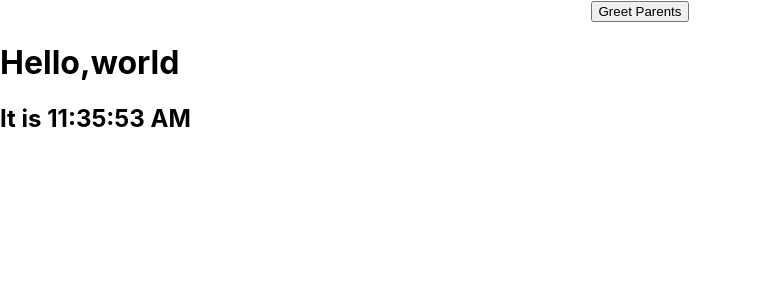
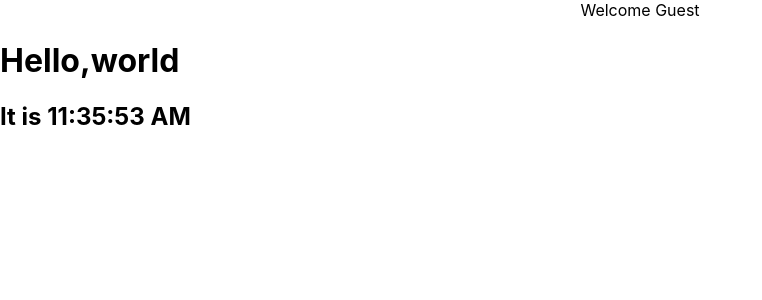
Before and after one commit to ShakyaSaurav/React-Basic, a React (Create React App) app: page / in a window 1280 px wide. Shown: the top 300 px of the page, without its empty margins (0-762 px from the left). Built offline with nearby package versions, Linux system fonts and the light colour scheme.

Commit message:
conditional rendering

```diff
--- a/src/App.js
+++ b/src/App.js
@@ -9,10 +9,12 @@
 import ClassClick from './components/ClassClick';
 import EventBind from './components/EventBind';
 import ParentComponent from './components/ParentComponent';
+import UserGreeting from './UserGreeting';
 function App() {
   return (
     <div className="App">
-      <ParentComponent/>
+      <UserGreeting/>
+      {/* <ParentComponent/> */}
       {/* <EventBind/> */}
       {/* <FunctionClick/>
       <ClassClick/> */}
--- /dev/null
+++ b/src/UserGreeting.js
@@ -0,0 +1,28 @@
+import React, { Component } from 'react'
+
+ class UserGreeting extends Component {
+    constructor(props) {
+      super(props)
+
+      this.state = {
+         isLoggedIn: false
+      }
+    }
+  render() {
+    if(this.state.isLoggedIn){
+        return (
+            <div>
+              <div>Welcome Saurav</div>
+            </div>
+        )
+    }
+    else{
+    return (
+    <div>
+      <div>Welcome Guest</div>
+    </div>
+    )
+  }
+}
+ }
+export default UserGreeting
--- a/src/components/ChildComponent.js
+++ b/src/components/ChildComponent.js
@@ -1,8 +1,8 @@
 import React from 'react'
 
-function ChildComponent() {
+function ChildComponent(props) {
   return (
-    <div><button>Greet Parents</button></div>
+    <div><button onClick={()=>props.greetHandler('child')}>Greet Parents</button></div>
   )
 }
 
--- a/src/components/ParentComponent.js
+++ b/src/components/ParentComponent.js
@@ -10,13 +10,13 @@
       }
       this.greetParent= this.greetParent.bind(this)
     }
-    greetParent(){
-        alert(`Hello ${this.state.parentName}`)
+    greetParent(childName){
+        alert(`Hello ${this.state.parentName} from ${childName}`)
     }
   render() {
     return (
       <div>
-        <ChildComponent/>
+        <ChildComponent greetHandler={this.greetParent}/>
 
         </div>
     )
```
